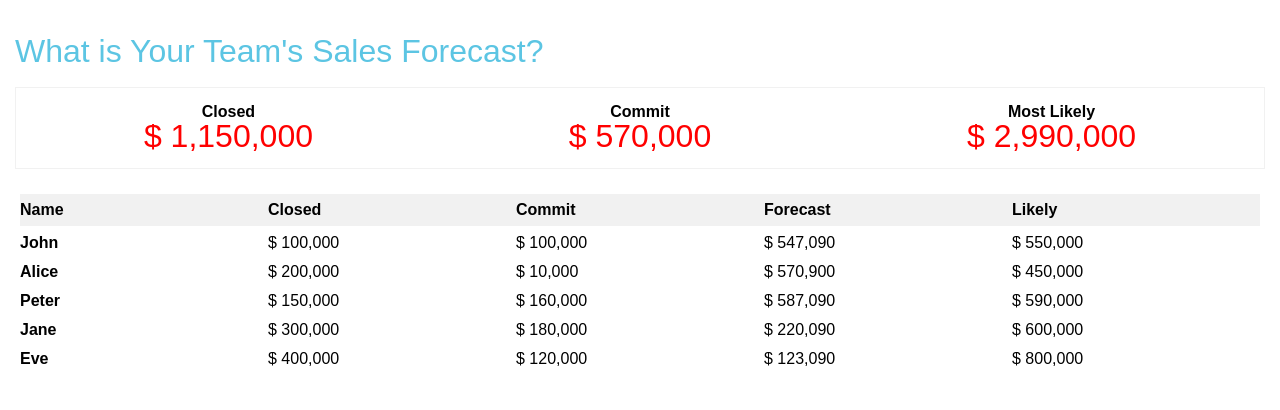
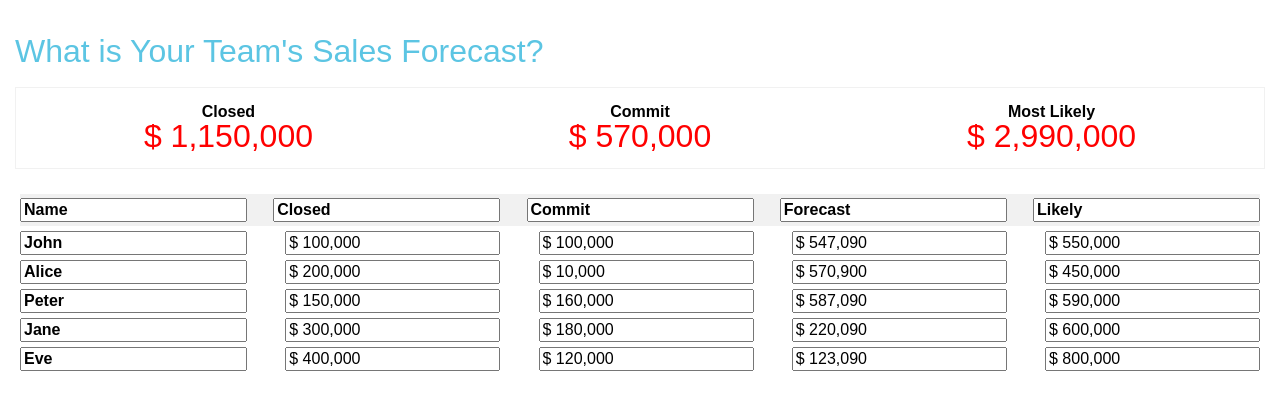
Before and after one commit to 9yoi/react-dashboard, a React (Create React App) app: page / in a window 1280 px wide. Shown: the top 410 px of the page. Built offline with nearby package versions, Linux system fonts and the light colour scheme; a web font is replaced by a local one.

Commit message:
change fields from div to input

```diff
--- a/src/components/Field.js
+++ b/src/components/Field.js
@@ -7,6 +7,9 @@ export class Field extends Component {
 
   constructor(props) {
     super(props);
+    this.handleChange = this.handleChange.bind(this);
+    this.handleSubmit = this.handleSubmit.bind(this);
+
     this.state = {
       content: this.props.content,
       type: this.props.type,
@@ -22,22 +25,26 @@ export class Field extends Component {
     return content;
   }
 
-  handleClick (e) {
-    console.log(e.target, 'e');
-    console.log(e.target.value, 'e');
-    console.log(e.target.getAttribute('value'));
-    console.log(e, 'e');
+  handleChange (e) {
+    let editedVal = e.target.value;
+    this.setState({content: editedVal});
+  }
+
+  handleSubmit (e) {
+    console.log(`A change was submitted:${this.state.content}`);
   }
 
   render () {
     return (
-      <div
-      className={`field ${this.state.type}`}
-      onClick={this.handleClick}
-      value={this.state.content}
-      >
-        {this.state.display}
-      </div>
+      <form onSubmit={this.handleSubmit}>
+        <input
+        className={`field ${this.state.type}`}
+        onChange={this.handleChange}
+        key={this.state.content}
+        value={this.state.display}
+        >
+        </input>
+      </form>
     )
   }
 }
--- a/src/css/App.css
+++ b/src/css/App.css
@@ -135,5 +135,4 @@ ul, li
 }
 
 .app-table .field {
-  width: 25%;
 }
```
